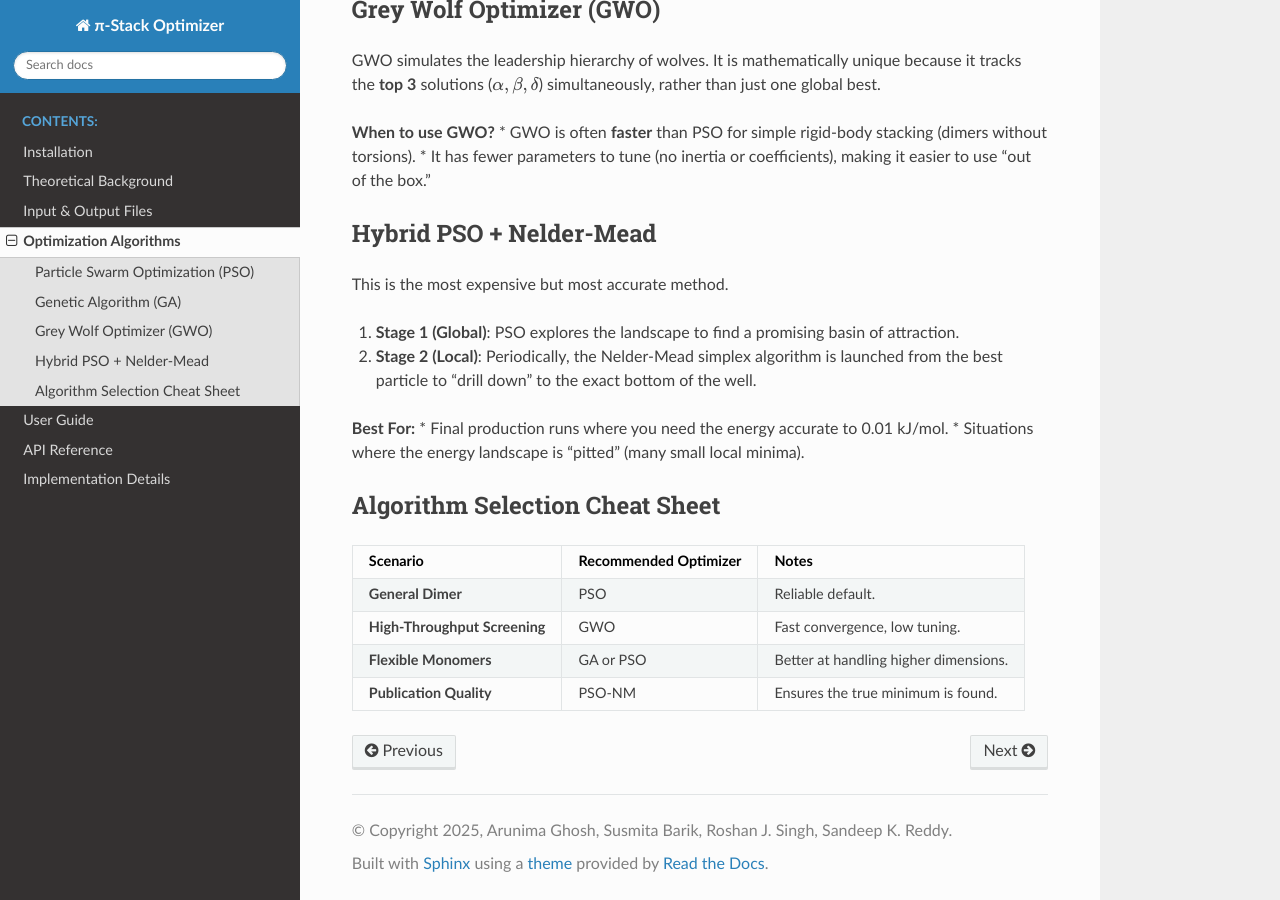
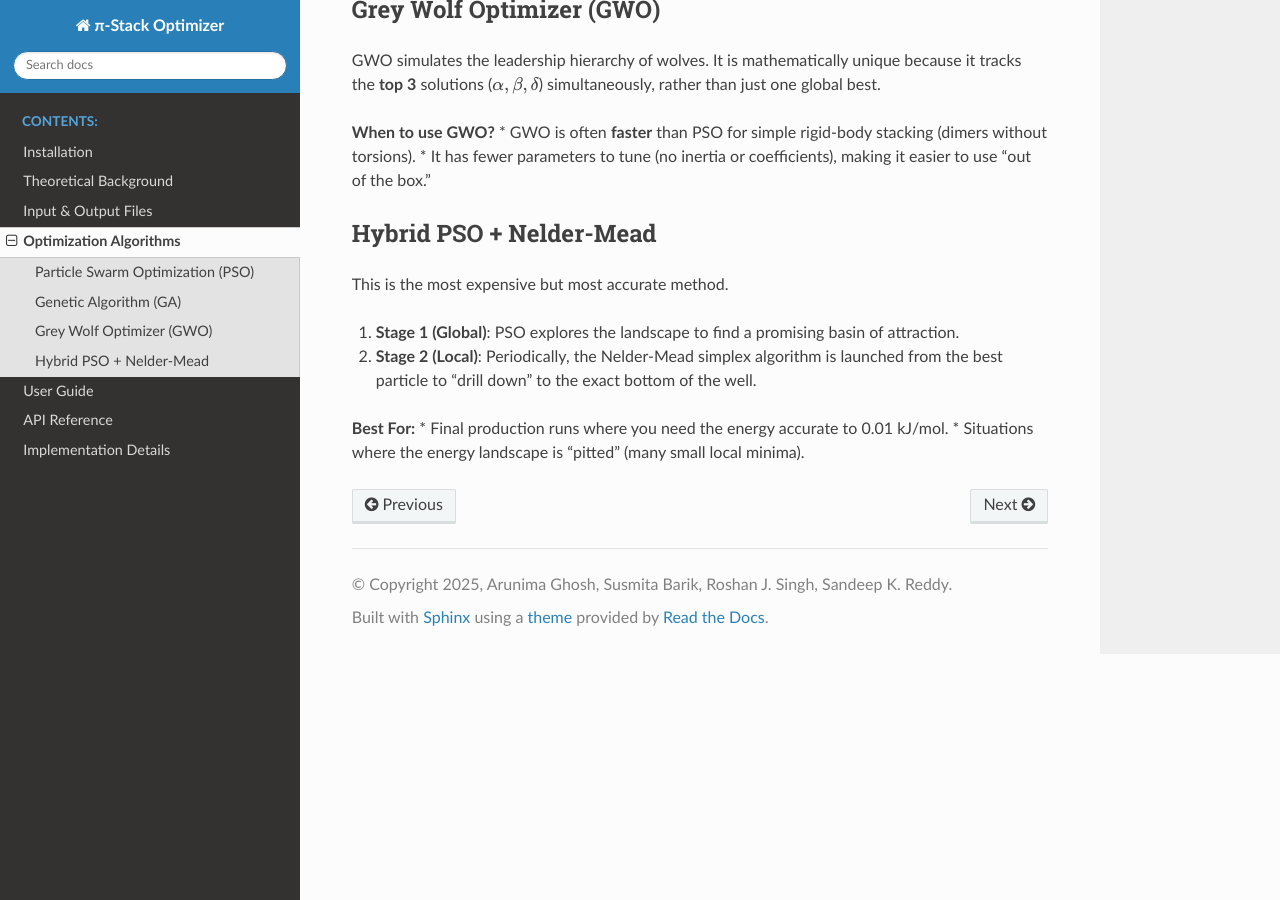
Before and after one commit to roshansinghabc123-cmd/PSO, a Sphinx documentation site: the page built from docs/optimization.rst, in a window 1280 px wide and 900 px high, scrolled down 1103 px. Built offline with Sphinx 7.4.7 and the Read the Docs theme 3.1.0, drawn with Linux system fonts in a browser that asks for light colours.

```diff
--- a/docs/optimization.rst
+++ b/docs/optimization.rst
@@ -64,25 +64,3 @@ This is the most expensive but most accurate method.
 **Best For:**
 *   Final production runs where you need the energy accurate to 0.01 kJ/mol.
 *   Situations where the energy landscape is "pitted" (many small local minima).
-
-Algorithm Selection Cheat Sheet
--------------------------------
-
-.. list-table::
-   :header-rows: 1
-
-   * - Scenario
-     - Recommended Optimizer
-     - Notes
-   * - **General Dimer**
-     - PSO
-     - Reliable default.
-   * - **High-Throughput Screening**
-     - GWO
-     - Fast convergence, low tuning.
-   * - **Flexible Monomers**
-     - GA or PSO
-     - Better at handling higher dimensions.
-   * - **Publication Quality**
-     - PSO-NM
-     - Ensures the true minimum is found.
```
